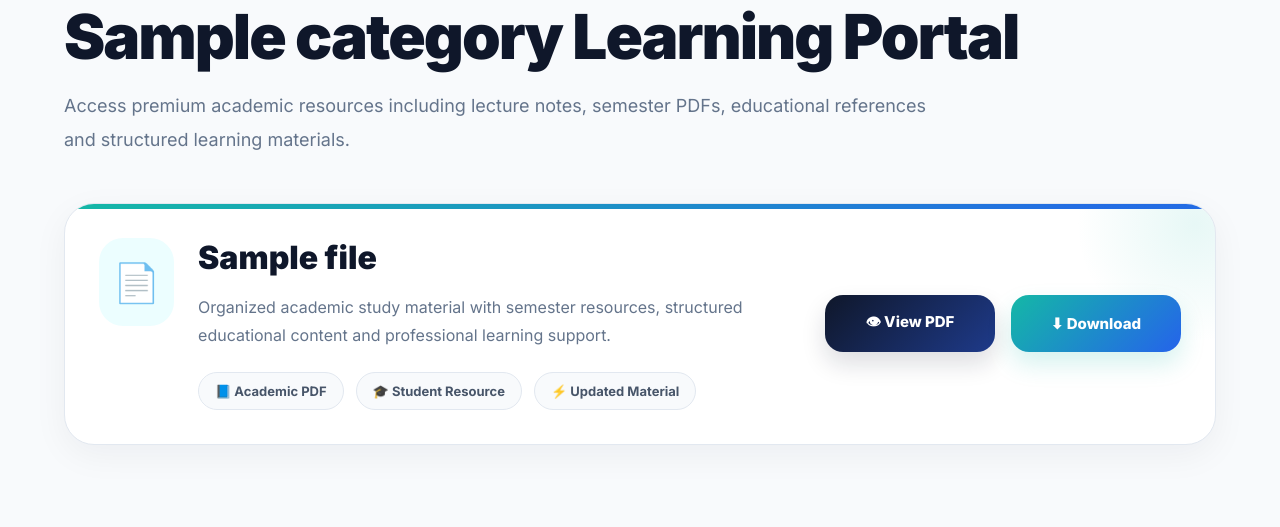
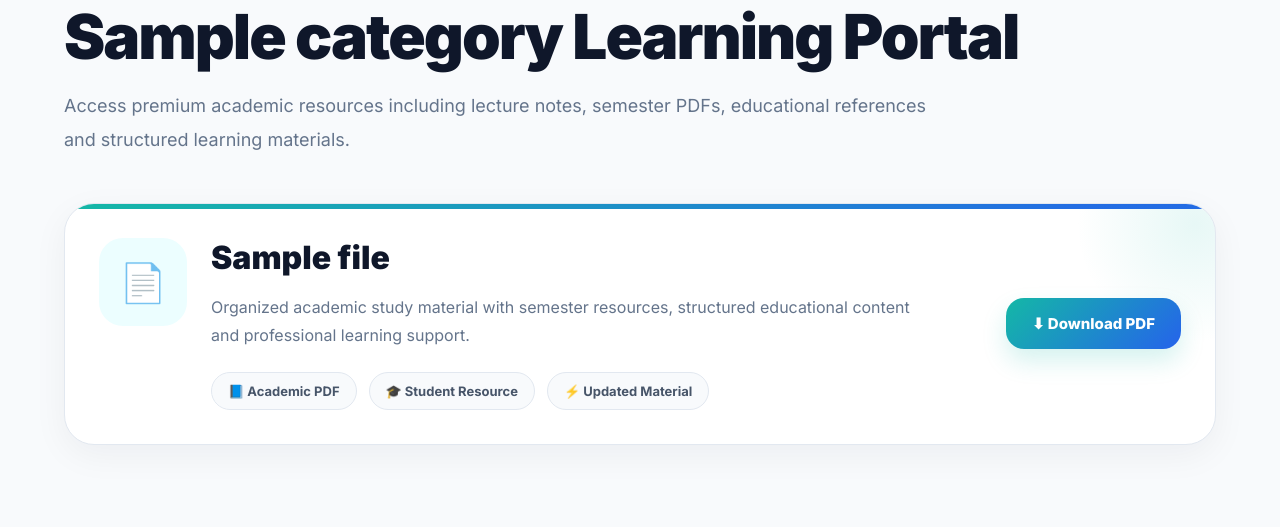
Before and after one commit to Sai2007-pixel/Academic-Hub, a Django app: template academichub/hub/templates/files.html in a window 1280 px wide. Shown: the part 193-720 px from the top of the page. Run offline with Django 5.2, Linux system fonts and the light colour scheme; tables that the repository leaves empty hold one stand-in row (values such as "Sample post"); the template is opened without the code that fills it: values that come from a table or form of the project are taken from there, most other values are stand-ins (such as "Sample title", 1, 10 or a date in 2020).

Commit message:
Simplified PDF download system

```diff
--- a/academichub/hub/templates/files.html
+++ b/academichub/hub/templates/files.html
@@ -642,23 +642,14 @@
 
             <div class="file-actions">
 
-                <!-- VIEW PDF -->
-
-                <a href="{% url 'view_file' file.id %}"
-                    class="view-btn">
-
-                     👁 View PDF
-
-                </a>
 
                 <!-- DOWNLOAD PDF -->
 
                 <a href="{{ file.file.url }}"
-                   download
-                   class="download-btn">
+                     target="_blank"
+                     class="download-btn">
 
-                   ⬇ Download
-
+                     ⬇ Download PDF
                 </a>
             </div>
 
```
Also changed, not shown: academichub/hub/templates/view_pdf.html (+3 -13 lines).
